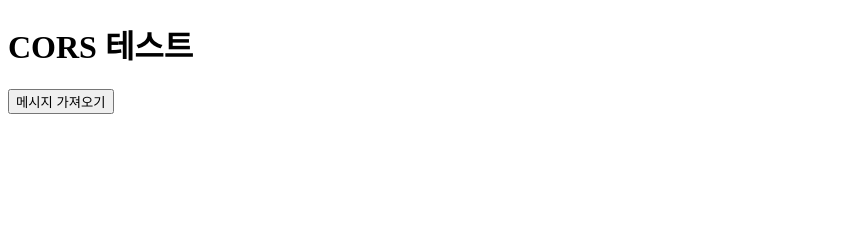
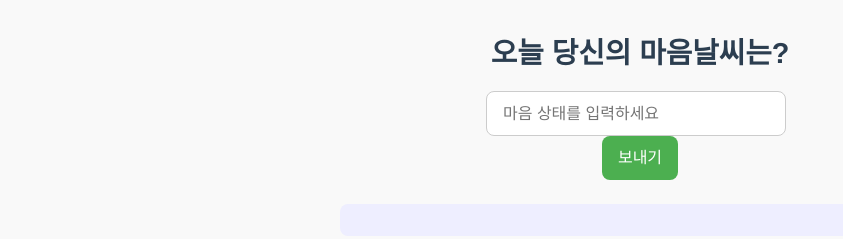
Before and after one commit to GH-57/First_Project, a plain HTML site: page index.html in a window 1280 px wide. Shown: the whole page, without its empty margins (0-843 px from the left). Drawn offline with Linux system fonts and the light colour scheme.

Commit message:
프로젝트 1일차

```diff
--- /dev/null
+++ b/CSS/style.css
@@ -0,0 +1,89 @@
+/* ---------------------
+   1. Reset CSS
+--------------------- */
+* {
+  margin: 0;
+  padding: 0;
+  box-sizing: border-box;
+}
+
+html, body {
+  height: 100%;
+  font-family: 'Helvetica', 'Arial', sans-serif;
+  line-height: 1.5;
+  background-color: #f9f9f9;
+  color: #333;
+}
+
+button, input, textarea, select {
+  font: inherit;
+  border: none;
+  outline: none;
+  background: none;
+}
+
+/* Remove list styles */
+ul, ol {
+  list-style: none;
+}
+
+/* Anchor reset */
+a {
+  text-decoration: none;
+  color: inherit;
+}
+
+/* Image reset */
+img {
+  max-width: 100%;
+  display: block;
+}
+
+/* ---------------------
+   2. 기본 스타일
+--------------------- */
+body {
+  display: flex;
+  flex-direction: column;
+  align-items: center;
+  padding: 2rem;
+}
+
+h1 {
+  margin-bottom: 1rem;
+  font-size: 1.8rem;
+  color: #2c3e50;
+}
+
+input[type="text"] {
+  padding: 0.6rem 1rem;
+  width: 300px;
+  border: 1px solid #ccc;
+  border-radius: 8px;
+  margin-right: 0.5rem;
+  background-color: #fff;
+}
+
+button {
+  padding: 0.6rem 1rem;
+  background-color: #4CAF50;
+  color: white;
+  border-radius: 8px;
+  cursor: pointer;
+  transition: background-color 0.2s;
+}
+
+button:hover {
+  background-color: #45a049;
+}
+
+#response {
+  margin-top: 1.5rem;
+  font-size: 1.1rem;
+  background-color: #eef;
+  padding: 1rem;
+  border-radius: 8px;
+  width: 80%;
+  max-width: 600px;
+  text-align: center;
+}
--- /dev/null
+++ b/JS/app.js
@@ -0,0 +1,15 @@
+function sendQuestion() {
+  const input = document.getElementById("question");
+  const question = input.value;
+
+  fetch("http://127.0.0.1:8000/chat", {
+    method: "POST",
+    headers: { "Content-Type": "application/json" },
+    body: JSON.stringify({ message: question })
+  })
+  .then(response => response.json())
+  .then(data => {
+    document.getElementById("response").innerText = data.reply;
+    input.value = ""; // input 초기화
+  });
+}
--- a/index.html
+++ b/index.html
@@ -1,24 +1,16 @@
 <!DOCTYPE html>
 <html lang="ko">
 <head>
-    <meta charset="UTF-8">
-    <title>CORS 테스트</title>
+  <meta charset="UTF-8">
+  <title>마음날씨 챗봇</title>
+  <link rel="stylesheet" href="CSS/style.css">
 </head>
 <body>
-    <h1>CORS 테스트</h1>
-    <button onclick="fetchMessage()">메시지 가져오기</button>
-    <p id="message"></p>
+  <h1>오늘 당신의 마음날씨는?</h1>
+  <input type="text" id="question" placeholder="마음 상태를 입력하세요">
+  <button onclick="sendQuestion()">보내기</button>
+  <div id="response"></div>
 
-    <script>
-        async function fetchMessage() {
-            try {
-                const response = await fetch('http://localhost:8000/api/hello');
-                const data = await response.json();
-                document.getElementById('message').textContent = data.message;
-            } catch (error) {
-                console.error('Error:', error);
-            }
-        }
-    </script>
+  <script src="JS/app.js"></script>
 </body>
 </html>
```
Also changed, not shown: images/1차 와이어프레임.png (added), 2 other files.
